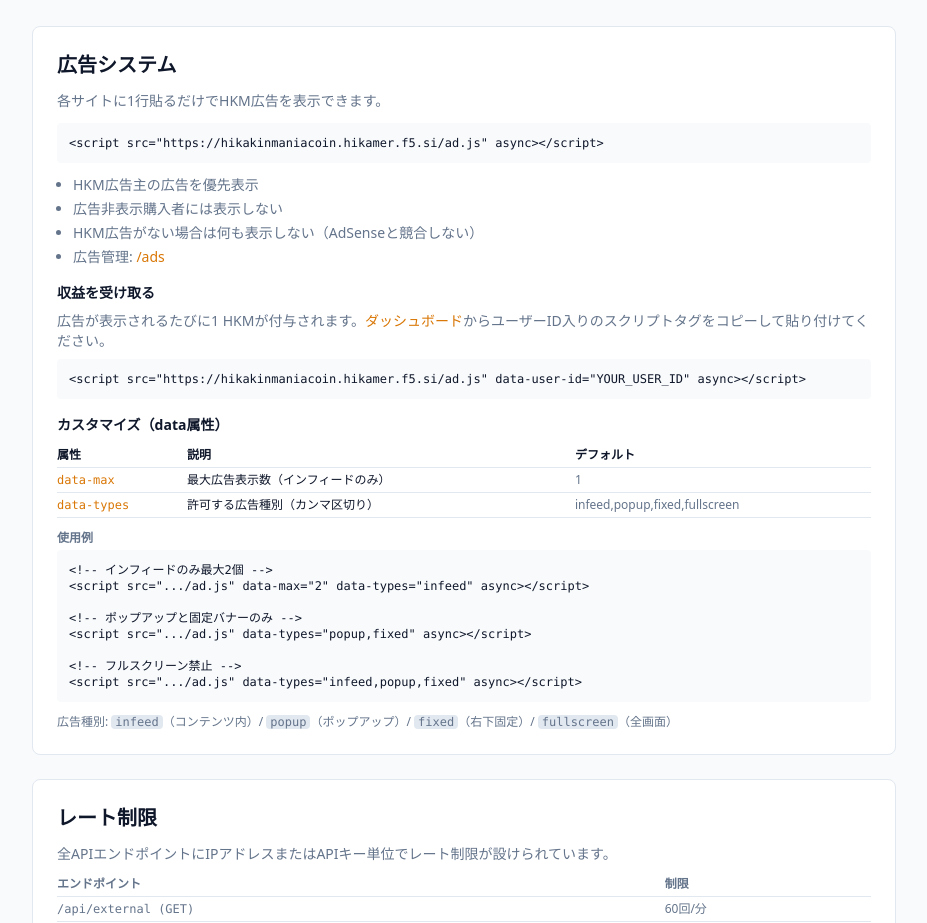
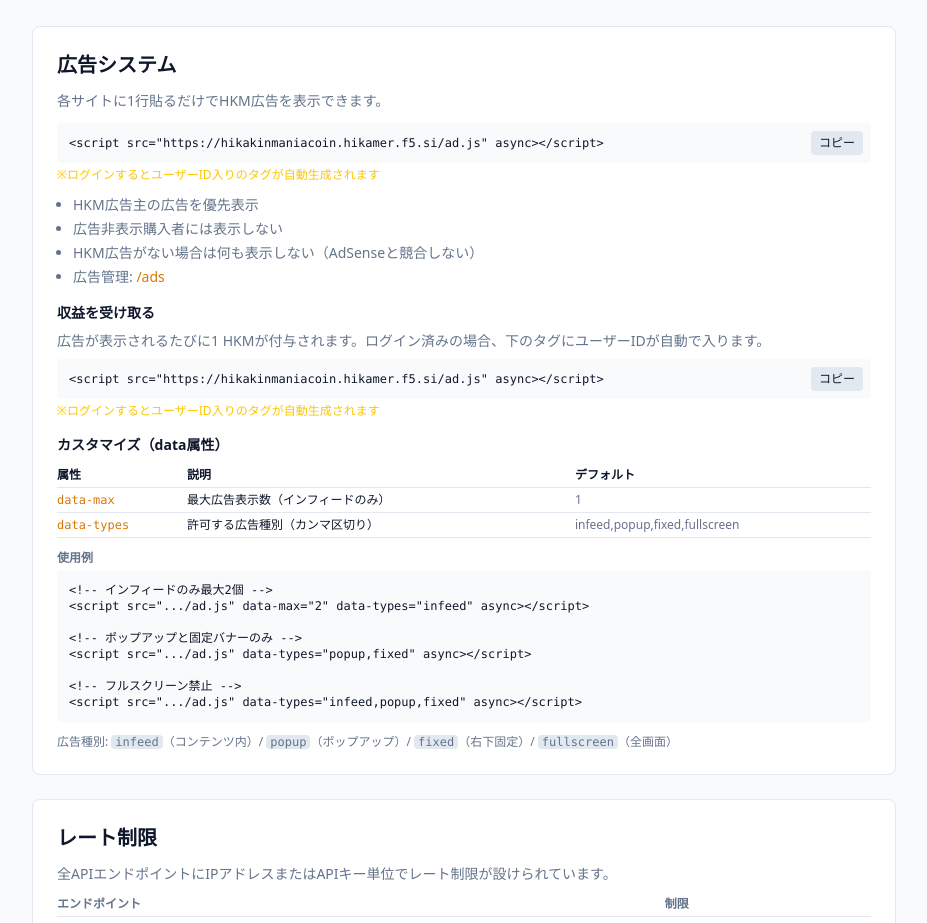
Before and after one commit to maebahesioru/hikamani-coin, a Next.js app: page /api-docs in a window 1280 px wide. Shown: the part 2680-3603 px from the top of the page, without its empty margins (176-1103 px from the left). Built offline with nearby package versions, Linux system fonts and the light colour scheme; no server answers.

Commit message:
feat: APIドキュメントにログイン済みユーザーのスクリプトタグを自動生成

```diff
--- /dev/null
+++ b/src/app/api-docs/ad-script-tag.tsx
@@ -0,0 +1,26 @@
+"use client";
+import { useSession } from "next-auth/react";
+
+const BASE = "https://hikakinmaniacoin.hikamer.f5.si";
+
+export function AdScriptTag() {
+  const { data: session } = useSession();
+  const tag = session?.user?.id
+    ? `<script src="${BASE}/ad.js" data-user-id="${session.user.id}" async></script>`
+    : `<script src="${BASE}/ad.js" async></script>`;
+
+  return (
+    <div className="relative">
+      <pre className="rounded bg-[var(--bg)] p-3 text-xs overflow-x-auto pr-16">{tag}</pre>
+      <button
+        onClick={() => navigator.clipboard.writeText(tag)}
+        className="absolute right-2 top-2 rounded bg-[var(--border)] px-2 py-1 text-xs hover:bg-[var(--accent)] hover:text-black"
+      >
+        コピー
+      </button>
+      {!session?.user?.id && (
+        <p className="mt-1 text-xs text-yellow-400">※ログインするとユーザーID入りのタグが自動生成されます</p>
+      )}
+    </div>
+  );
+}
--- a/src/app/api-docs/page.tsx
+++ b/src/app/api-docs/page.tsx
@@ -1,5 +1,6 @@
 import { SessionProvider } from "@/components/session-provider";
 import { Navbar } from "@/components/navbar";
+import { AdScriptTag } from "./ad-script-tag";
 
 const BASE = "https://hikakinmaniacoin.hikamer.f5.si";
 
@@ -187,7 +188,7 @@
         <section className="rounded-lg border border-[var(--border)] bg-[var(--card)] p-6">
           <h2 className="mb-3 text-xl font-bold">広告システム</h2>
           <p className="mb-3 text-sm text-[var(--text-dim)]">各サイトに1行貼るだけでHKM広告を表示できます。</p>
-          <pre className="rounded bg-[var(--bg)] p-3 text-xs overflow-x-auto mb-3">{`<script src="https://hikakinmaniacoin.hikamer.f5.si/ad.js" async></script>`}</pre>
+          <div className="mb-3"><AdScriptTag /></div>
           <ul className="text-sm text-[var(--text-dim)] space-y-1 list-disc pl-4 mb-4">
             <li>HKM広告主の広告を優先表示</li>
             <li>広告非表示購入者には表示しない</li>
@@ -195,8 +196,8 @@
             <li>広告管理: <a href="/ads" className="text-[var(--accent)] hover:underline">/ads</a></li>
           </ul>
           <h3 className="mb-2 text-sm font-bold">収益を受け取る</h3>
-          <p className="mb-2 text-sm text-[var(--text-dim)]">広告が表示されるたびに1 HKMが付与されます。<a href="/dashboard" className="text-[var(--accent)] hover:underline">ダッシュボード</a>からユーザーID入りのスクリプトタグをコピーして貼り付けてください。</p>
-          <pre className="rounded bg-[var(--bg)] p-3 text-xs overflow-x-auto mb-4">{`<script src="https://hikakinmaniacoin.hikamer.f5.si/ad.js" data-user-id="YOUR_USER_ID" async></script>`}</pre>
+          <p className="mb-2 text-sm text-[var(--text-dim)]">広告が表示されるたびに1 HKMが付与されます。ログイン済みの場合、下のタグにユーザーIDが自動で入ります。</p>
+          <div className="mb-4"><AdScriptTag /></div>
           <h3 className="mb-2 text-sm font-bold">カスタマイズ（data属性）</h3>
           <table className="w-full text-xs mb-3">
             <thead><tr className="border-b border-[var(--border)]"><th className="text-left py-1">属性</th><th className="text-left py-1">説明</th><th className="text-left py-1">デフォルト</th></tr></thead>
```
